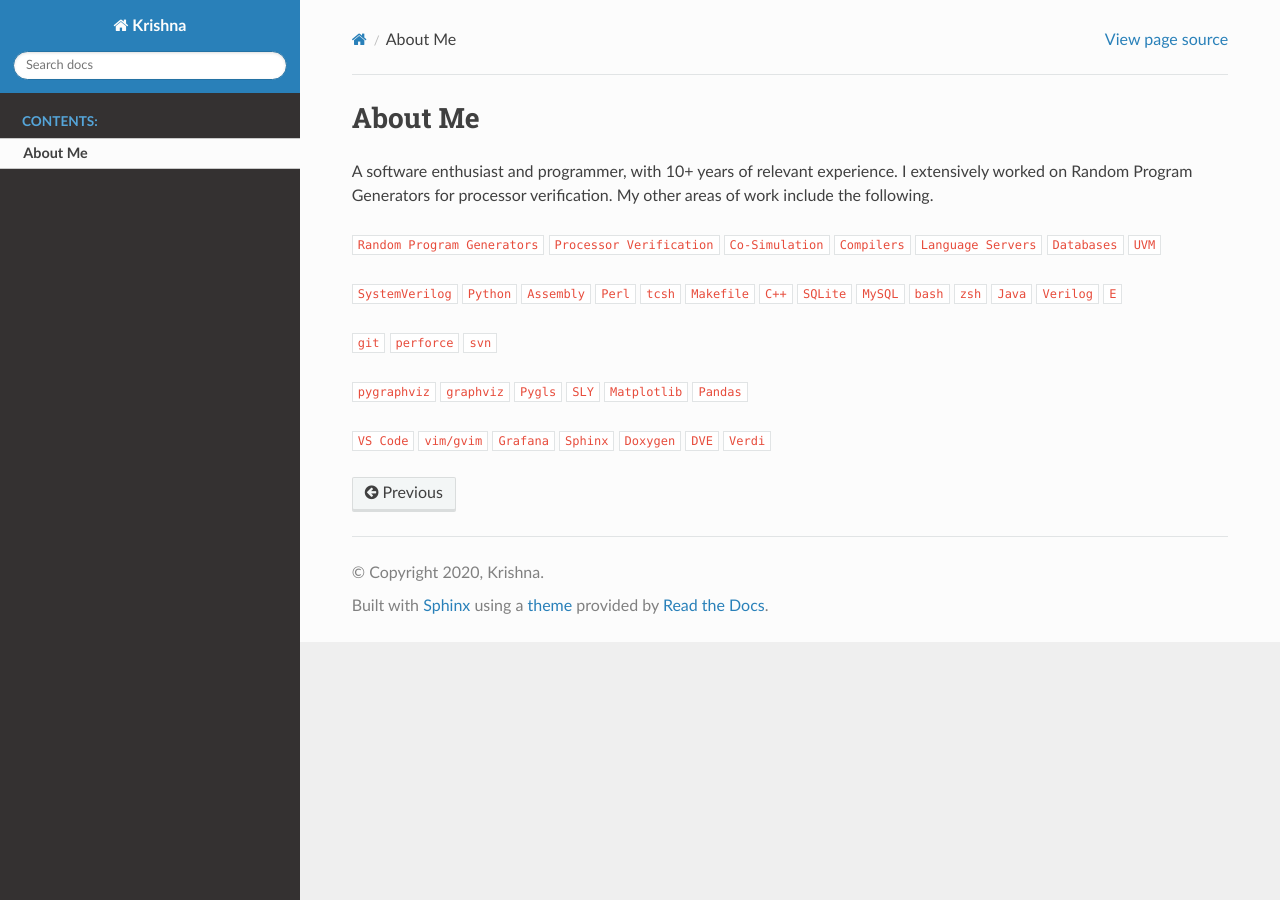
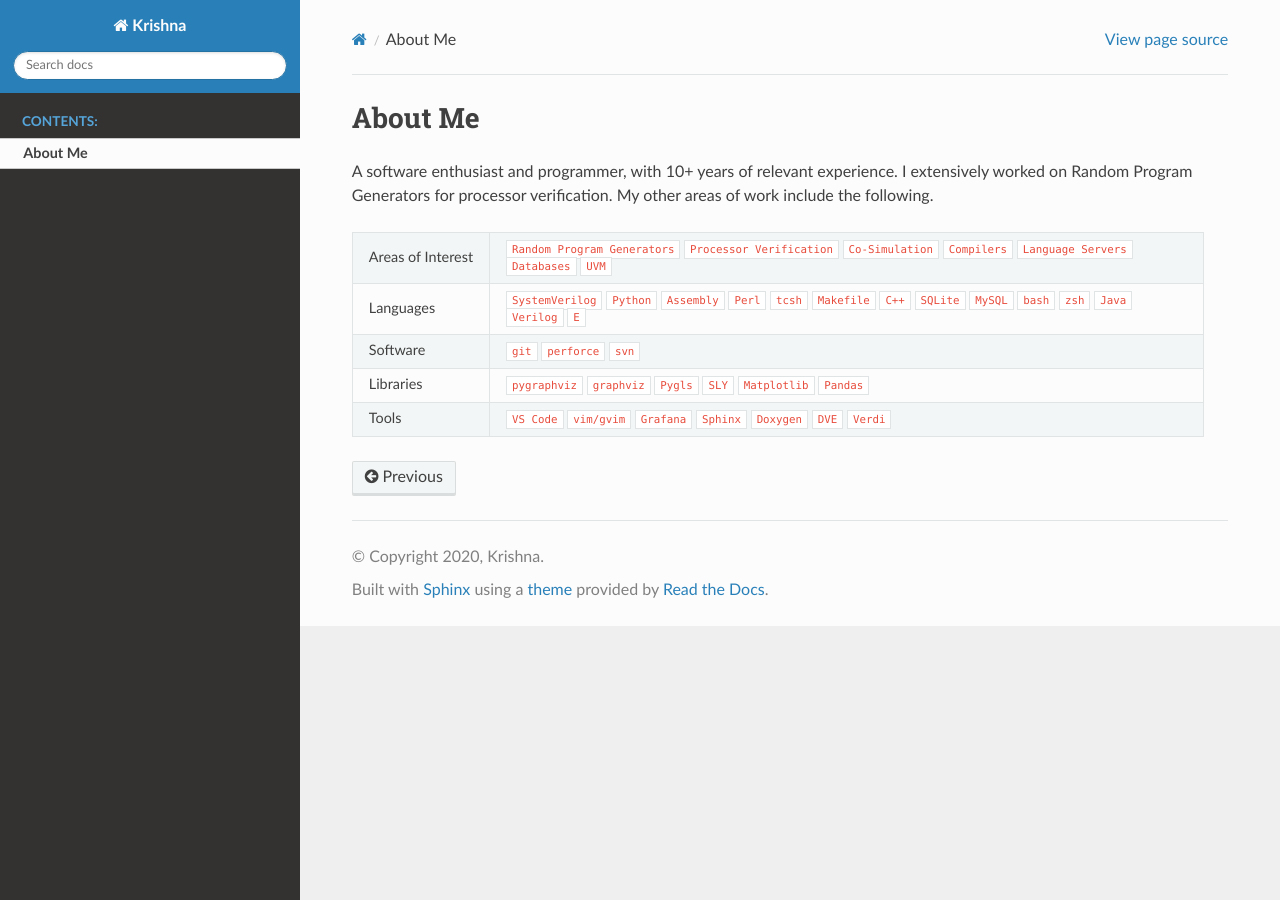
Before and after one commit to krishvk/krishvk.github.io, a Sphinx documentation site: the page built from docs/source/me.rst, in a window 1280 px wide. Built offline with Sphinx 7.4.7 and the Read the Docs theme 2.0.0, drawn with Linux system fonts in a browser that asks for light colours.

Commit message:
try table

```diff
--- a/docs/source/me.rst
+++ b/docs/source/me.rst
@@ -4,44 +4,11 @@ About Me
 A software enthusiast and programmer, with 10+ years of relevant experience. I extensively worked on
 Random Program Generators for processor verification. My other areas of work include the following.
 
-:code:`Random Program Generators`
-:code:`Processor Verification`
-:code:`Co-Simulation`
-:code:`Compilers`
-:code:`Language Servers`
-:code:`Databases`
-:code:`UVM`
+.. csv-table::
+  :align: left
 
-:code:`SystemVerilog`
-:code:`Python`
-:code:`Assembly`
-:code:`Perl`
-:code:`tcsh`
-:code:`Makefile`
-:code:`C++`
-:code:`SQLite`
-:code:`MySQL`
-:code:`bash`
-:code:`zsh`
-:code:`Java`
-:code:`Verilog`
-:code:`E`
-
-:code:`git`
-:code:`perforce`
-:code:`svn`
-
-:code:`pygraphviz`
-:code:`graphviz`
-:code:`Pygls`
-:code:`SLY`
-:code:`Matplotlib`
-:code:`Pandas`
-
-:code:`VS Code`
-:code:`vim/gvim`
-:code:`Grafana`
-:code:`Sphinx`
-:code:`Doxygen`
-:code:`DVE`
-:code:`Verdi`
+  Areas of Interest, :code:`Random Program Generators` :code:`Processor Verification` :code:`Co-Simulation` :code:`Compilers` :code:`Language Servers` :code:`Databases` :code:`UVM`
+  Languages, :code:`SystemVerilog` :code:`Python` :code:`Assembly` :code:`Perl` :code:`tcsh` :code:`Makefile` :code:`C++` :code:`SQLite` :code:`MySQL` :code:`bash` :code:`zsh` :code:`Java` :code:`Verilog` :code:`E`
+  Software, :code:`git` :code:`perforce` :code:`svn`
+  Libraries, :code:`pygraphviz` :code:`graphviz` :code:`Pygls` :code:`SLY` :code:`Matplotlib` :code:`Pandas`
+  Tools, :code:`VS Code` :code:`vim/gvim` :code:`Grafana` :code:`Sphinx` :code:`Doxygen` :code:`DVE` :code:`Verdi`
```
